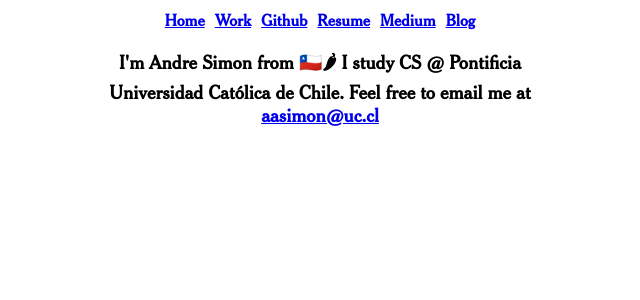
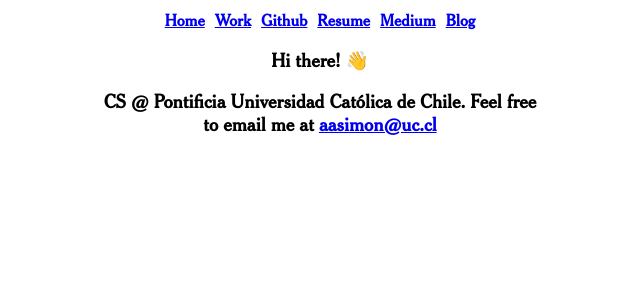
Before and after one commit to asimonv/react-me, a React (Create React App) app: page / in a window 1280 px wide. Shown: the top 300 px of the page, without its empty margins (320-960 px from the left). Built offline with nearby package versions, Linux system fonts and the light colour scheme.

Commit message:
added document.title to pages

```diff
--- a/src/screens/BlogScreen.js
+++ b/src/screens/BlogScreen.js
@@ -39,6 +39,10 @@ const BlogScreen = ({ history }) => {
     });
   }, [entryIndex, path, history]);
 
+  useEffect(() => {
+    document.title = "Andre Simon | Blog";
+  }, []);
+
   return (
     <div className="content">
       <NavigationWrapper entryIndex={entryIndex}>
--- a/src/screens/HomeScreen.js
+++ b/src/screens/HomeScreen.js
@@ -9,20 +9,24 @@ const Header = styled.h3`
   }
 `;
 
-const HomeScreen = props => (
+const HomeScreen = props => {
+  React.useEffect(() => {
+    document.title = "Andre Simon | Home ";
+  }, []);
+  return (
     <div className="content">
       <Header>
-      I'm Andre Simon from{" "}
-      <span role="img" aria-label="Chile">
-        🇨🇱
+        Hi there!{" "}
+        <span role="img" aria-label="hand waving emoji">
+          👋
         </span>
-      <span role="img" aria-label="Chili">
-        🌶
-      </span>{" "}
-      I study CS @ Pontificia Universidad Católica de Chile. Feel free to email
-      me at <a href="mailto:aasimon@uc.cl">aasimon@uc.cl</a>
+        <p>
+          CS @ Pontificia Universidad Católica de Chile. Feel free to email me
+          at <a href="mailto:aasimon@uc.cl">aasimon@uc.cl</a>
+        </p>
       </Header>
     </div>
   );
+};
 
 export default HomeScreen;
--- a/src/screens/WorkScreen.js
+++ b/src/screens/WorkScreen.js
@@ -15,6 +15,10 @@ const Wrapper = styled.div`
 `;
 
 const WorkScreen = () => {
+  React.useEffect(() => {
+    document.title = "Andre Simon | Work";
+  }, []);
+
   return (
     <Wrapper>
       {entries.map(x => (
```
Lines whose indentation alone changed are shown as unchanged.
